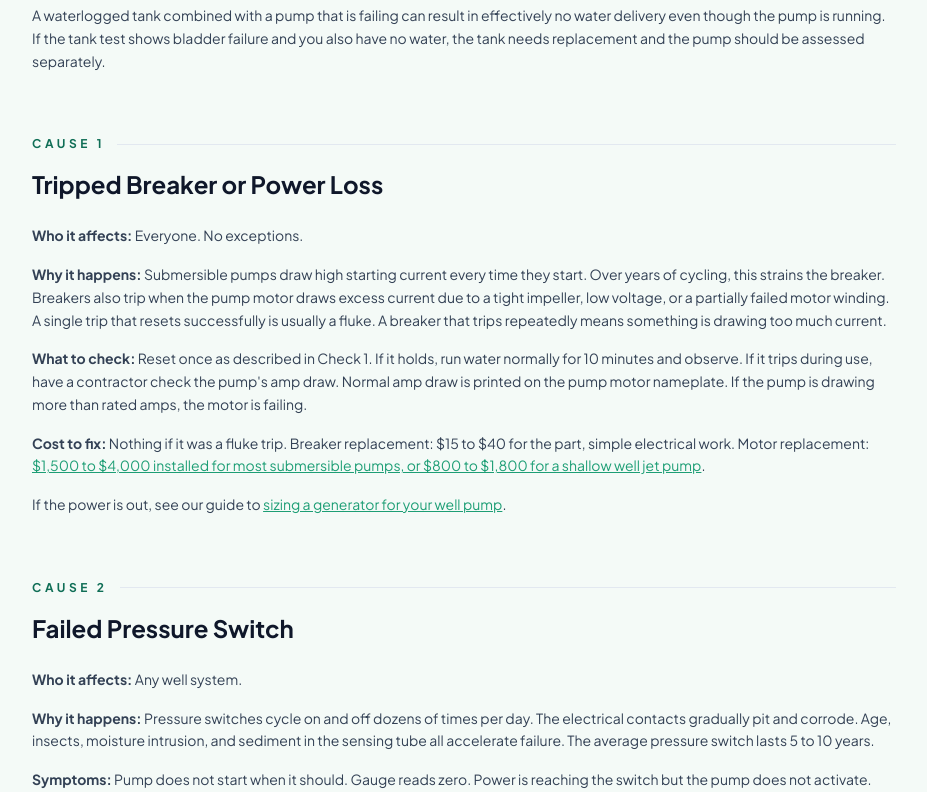
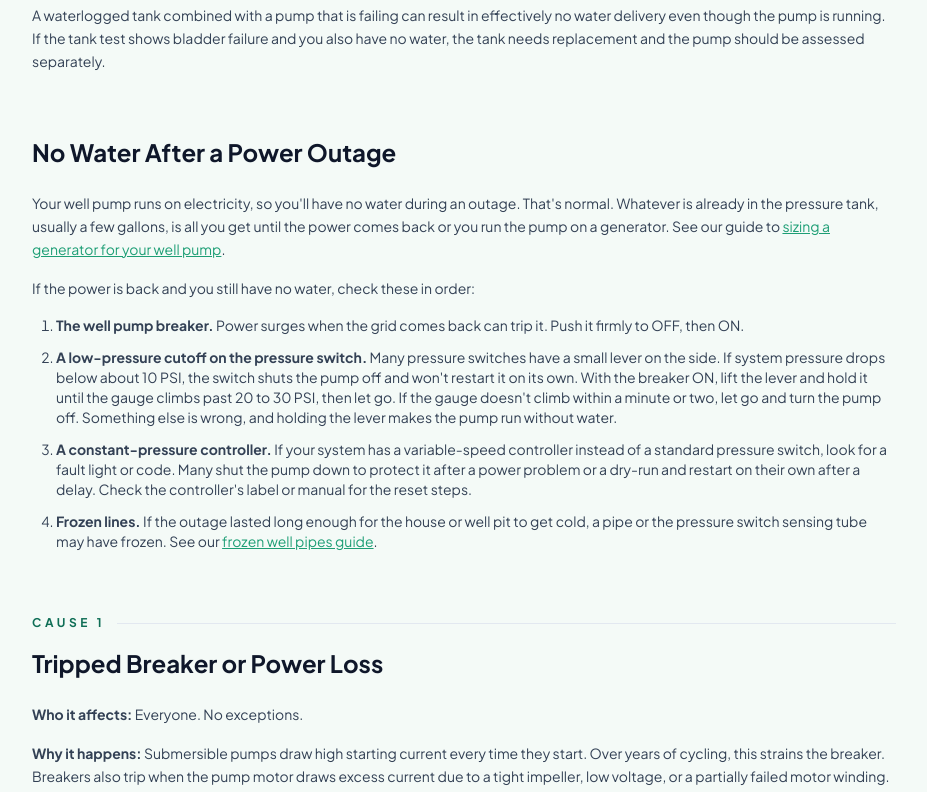
Before and after one commit to thebasementguide2026/thewell.guide-, a Next.js app: page /problems/no-water-from-well in a window 1280 px wide. Shown: the part 4600-5392 px from the top of the page, without its empty margins (176-1103 px from the left). Built offline with nearby package versions, Linux system fonts and the light colour scheme.

Commit message:
Restore missing outage and jet pump article sections

```diff
--- a/app/problems/no-water-from-well/page.tsx
+++ b/app/problems/no-water-from-well/page.tsx
@@ -399,7 +399,17 @@ export default function NoWaterFromWell() {
           </div>
         </div>
 
-<section data-no-water-outage className='mb-16'><div dangerouslySetInnerHTML={{ __html: "" }} /></section>
+        <section data-no-water-outage className='mb-16'>
+          <h2 className='text-2xl font-bold text-slate-900 mb-6'>No Water After a Power Outage</h2>
+          <p className='text-slate-700 leading-relaxed text-sm mb-4'>Your well pump runs on electricity, so you'll have no water during an outage. That's normal. Whatever is already in the pressure tank, usually a few gallons, is all you get until the power comes back or you run the pump on a generator. See our guide to <Link href='/guides/generator-for-well-pump' className='text-[#1D9E75] underline hover:text-[#0F6E56]'>sizing a generator for your well pump</Link>.</p>
+          <p className='text-slate-700 leading-relaxed text-sm mb-4'>If the power is back and you still have no water, check these in order:</p>
+          <ol className='list-decimal pl-6 space-y-3 text-slate-700 text-sm mb-6'>
+            <li><strong>The well pump breaker.</strong> Power surges when the grid comes back can trip it. Push it firmly to OFF, then ON.</li>
+            <li><strong>A low-pressure cutoff on the pressure switch.</strong> Many pressure switches have a small lever on the side. If system pressure drops below about 10 PSI, the switch shuts the pump off and won't restart it on its own. With the breaker ON, lift the lever and hold it until the gauge climbs past 20 to 30 PSI, then let go. If the gauge doesn't climb within a minute or two, let go and turn the pump off. Something else is wrong, and holding the lever makes the pump run without water.</li>
+            <li><strong>A constant-pressure controller.</strong> If your system has a variable-speed controller instead of a standard pressure switch, look for a fault light or code. Many shut the pump down to protect it after a power problem or a dry-run and restart on their own after a delay. Check the controller's label or manual for the reset steps.</li>
+            <li><strong>Frozen lines.</strong> If the outage lasted long enough for the house or well pit to get cold, a pipe or the pressure switch sensing tube may have frozen. See our <Link href='/problems/frozen-well-pipes' className='text-[#1D9E75] underline hover:text-[#0F6E56]'>frozen well pipes guide</Link>.</li>
+          </ol>
+        </section>
         {/* Cause 1: Tripped Breaker */}
         <div className='mb-16'>
           <div className='flex items-center space-x-3 mb-4'>
@@ -543,7 +553,13 @@ export default function NoWaterFromWell() {
           <p className='text-slate-700 leading-relaxed text-sm'><strong>Fix:</strong> Drop pipe failure and wiring failure both require pulling the pump. Contractor work. A contractor doing a pump service call will inspect the drop pipe and wiring before concluding the pump has failed.</p>
         </div>
 
-<section data-no-water-prime className='mb-16'><div dangerouslySetInnerHTML={{ __html: "" }} /></section>
+        <section data-no-water-prime className='mb-16'>
+          <h2 className='text-2xl font-bold text-slate-900 mb-6'>Jet Pump Lost Its Prime (Shallow Wells)</h2>
+          <p className='text-slate-700 leading-relaxed text-sm mb-4'><strong>Who it affects:</strong> Homes with a jet pump, which sits above ground in a basement, crawl space, or well house instead of down in the well. Common on shallow and dug wells.</p>
+          <p className='text-slate-700 leading-relaxed text-sm mb-4'><strong>Why it happens:</strong> A jet pump has to stay full of water to pull water up from the well. If air gets into the suction line, through a leaking foot valve, a loose fitting, or a water level that dropped below the end of the pipe, the pump loses its prime.</p>
+          <p className='text-slate-700 leading-relaxed text-sm mb-4'><strong>Symptoms:</strong> The pump runs, but the gauge stays at or near zero and no water reaches the house. It often happens after the power goes out, after work on the plumbing, or when the well runs low.</p>
+          <p className='text-slate-700 leading-relaxed text-sm'><strong>What to do:</strong> Turn the pump off at the breaker. A jet pump running without water damages its seal. Then reprime it. Our <Link href='/problems/how-to-prime-a-well-pump' className='text-[#1D9E75] underline hover:text-[#0F6E56]'>how to prime a well pump guide</Link> walks through it step by step. If the pump loses its prime again within a few days, the foot valve or a suction line fitting is leaking and needs repair.</p>
+        </section>
         {/* The No-Water Decision Tree */}
         <div className='mb-16'>
           <div className='flex items-center space-x-3 mb-4'>
```
